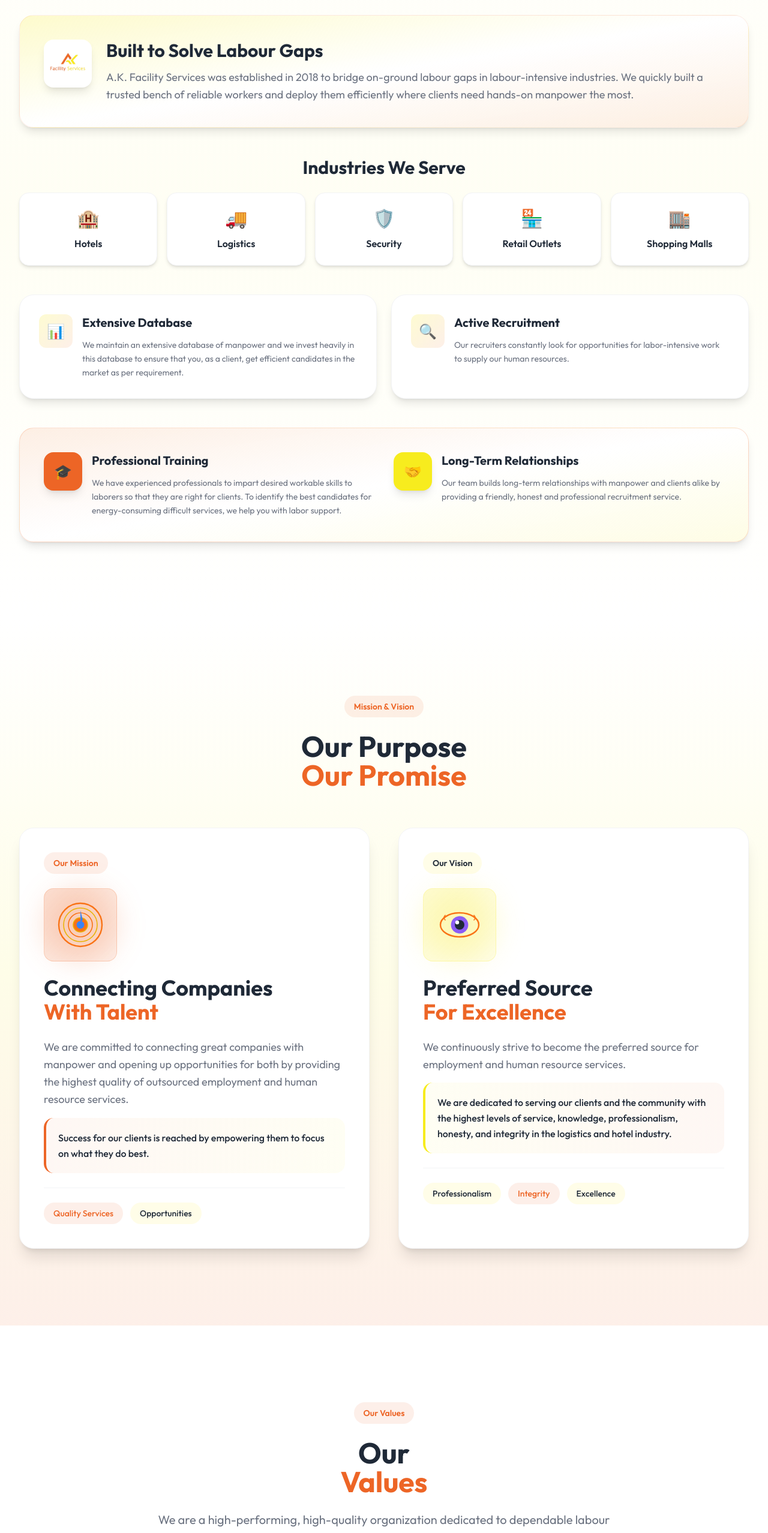
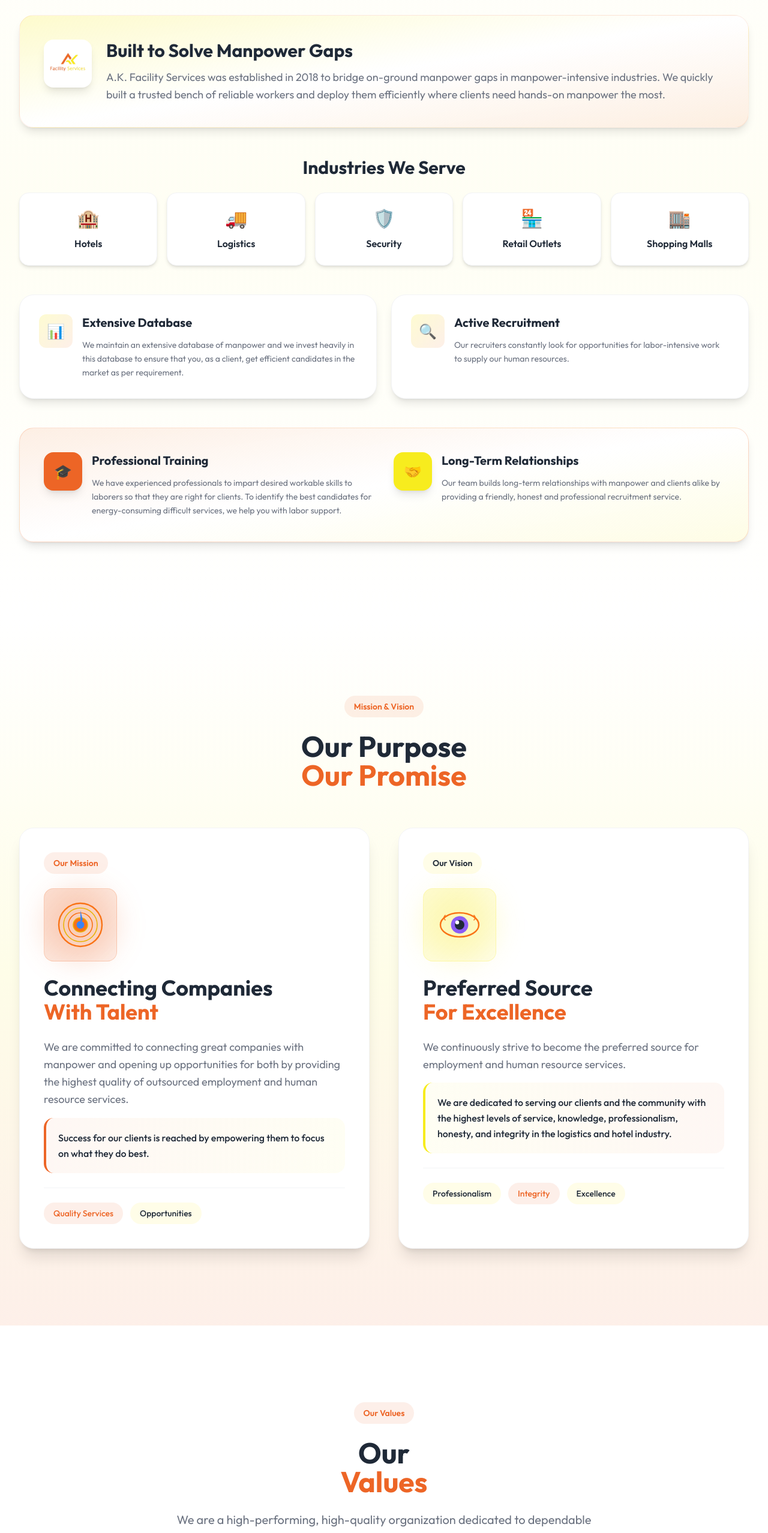
Before and after one commit to Vivekkr7k/Ak-Facility-, a React (Vite) app: page /about in a window 1280 px wide. Shown: the part 896-3452 px from the top of the page at 60% size. Built offline with nearby package versions, Linux system fonts and the light colour scheme.

Commit message:
content changed

```diff
--- a/src/components/sections/ServicesSection.tsx
+++ b/src/components/sections/ServicesSection.tsx
@@ -31,7 +31,7 @@ const ServicesSection = () => {
       id: 4,
       title: 'Manpower & Workforce',
       description:
-        'Trained labour supply for loading, unloading, warehouse, security, retail, and on-ground operations.',
+        'Trained manpower supply for loading, unloading, warehouse, security, retail, and on-ground operations.',
       image:
         'https://images.unsplash.com/photo-1521737604893-d14cc237f11d?w=600&h=400&fit=crop',
     },
--- a/src/pages/About.tsx
+++ b/src/pages/About.tsx
@@ -131,10 +131,10 @@ const About = () => {
               </div>
               <div className="flex-1">
                 <h3 className="text-2xl md:text-3xl font-bold text-dark-text mb-3">
-                  Built to Solve Labour Gaps
+                  Built to Solve Manpower Gaps
                 </h3>
                 <p className="text-lg text-light-text leading-relaxed">
-                  A.K. Facility Services was established in 2018 to bridge on-ground labour gaps in labour-intensive industries. We quickly built a trusted bench of reliable workers and deploy them efficiently where clients need hands-on manpower the most.
+                  A.K. Facility Services was established in 2018 to bridge on-ground manpower gaps in manpower-intensive industries. We quickly built a trusted bench of reliable workers and deploy them efficiently where clients need hands-on manpower the most.
                 </p>
               </div>
             </div>
@@ -447,7 +447,7 @@ const About = () => {
             </h2>
           <p className="text-xl text-light-text leading-relaxed">
             We are a high-performing, high-quality organization dedicated to
-            dependable labour supply and facility support – a trusted partner
+            dependable manpower supply and facility support – a trusted partner
             and resource for our clients.
           </p>
           </motion.div>
--- a/src/pages/Contact.tsx
+++ b/src/pages/Contact.tsx
@@ -222,7 +222,7 @@ const Contact = () => {
                     <option value="office-cleaning">Office & Commercial Cleaning</option>
                     <option value="specialized">Specialized Cleaning</option>
                     <option value="maintenance">Facility Maintenance</option>
-                    <option value="manpower">Labour & Manpower Supply</option>
+                    <option value="manpower">Manpower Supply</option>
                     <option value="delivery">Delivery & Logistics Staffing</option>
                   </select>
                 </div>
--- a/src/pages/Services.tsx
+++ b/src/pages/Services.tsx
@@ -64,9 +64,9 @@ const Services = () => {
     },
     {
       id: 'manpower',
-      title: 'Labour & Manpower Supply',
+      title: 'Manpower Supply',
       description:
-        'Reliable labour supply for loading, unloading, warehouse, security, retail, stewards, and on-ground operations.',
+        'Reliable manpower supply for loading, unloading, warehouse, security, retail, stewards, and on-ground operations.',
       image:
         'https://images.unsplash.com/photo-1521737604893-d14cc237f11d?w=600&h=400&fit=crop',
       features: [
```
